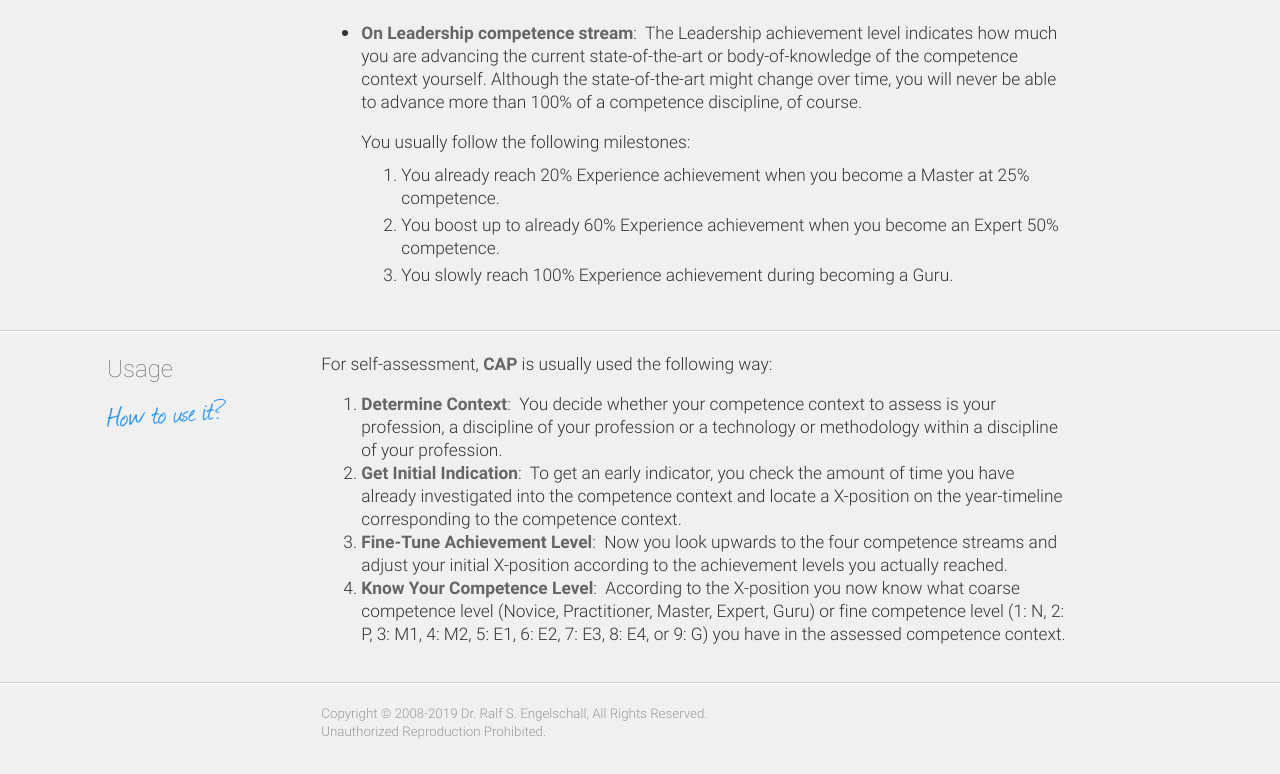
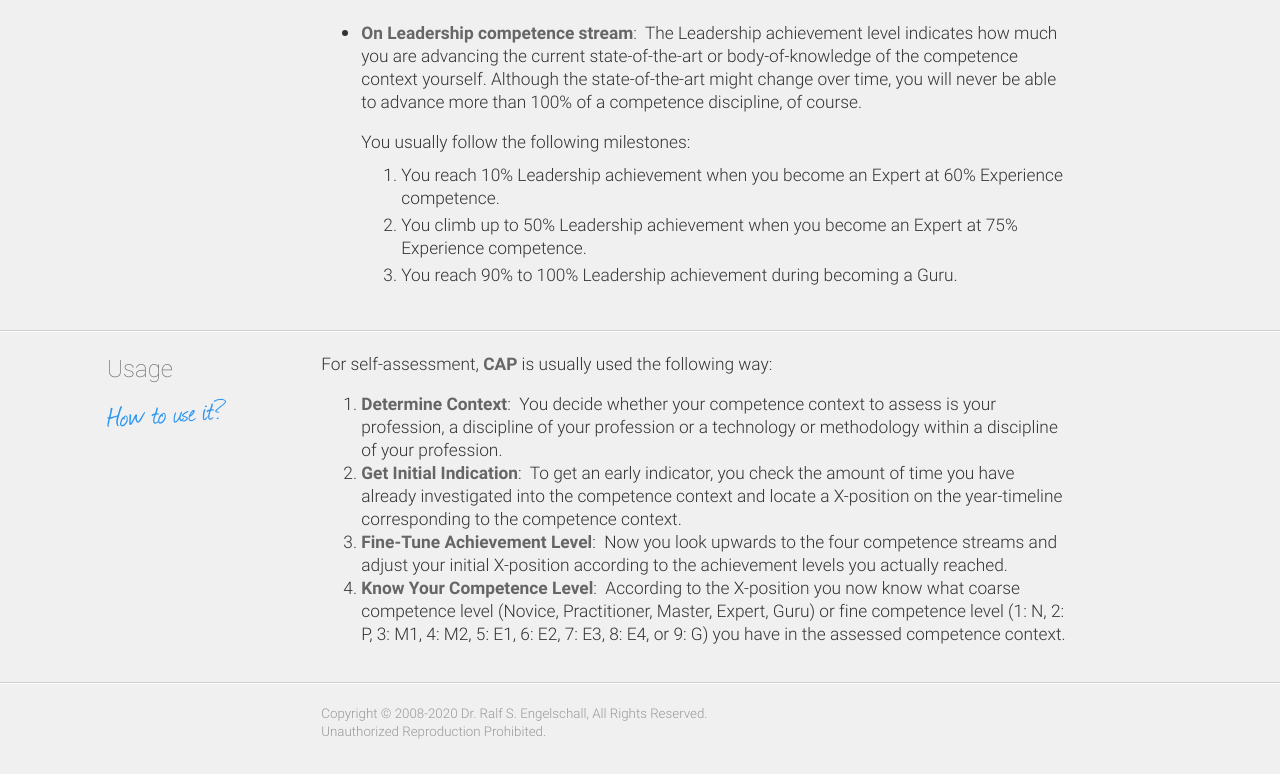
Before and after one commit to rse/cap-model, a website: page index.html in a window 1280 px wide. Shown: the part 3865-4639 px from the top of the page. Drawn offline with Linux system fonts and the light colour scheme.

Commit message:
fix Leadership milestone description (contributed by Stefan Brütsch)

```diff
--- a/index.html
+++ b/index.html
@@ -256,9 +256,9 @@ four competence streams:
       <p/>
       You usually follow the following milestones:
       <ol>
-          <li>You already reach 20% Experience achievement when you become a Master at 25% competence.</li>
-          <li>You boost up to already 60% Experience achievement when you become an Expert 50% competence.</li>
-          <li>You slowly reach 100% Experience achievement during becoming a Guru.</li>
+          <li>You reach 10% Leadership achievement when you become an Expert at 60% Experience competence.</li>
+          <li>You climb up to 50% Leadership achievement when you become an Expert at 75% Experience competence.</li>
+          <li>You reach 90% to 100% Leadership achievement during becoming a Guru.</li>
       </ol>
    </li>
 </ul>
@@ -299,7 +299,7 @@ For self-assessment, <b>CAP</b> is usually used the following way:
             </div>
             <div class="g-row copyright">
                 <div class="g-off-3-12 g-col-9-12">
-                    Copyright &copy; 2008-2019 <a href="http://engelschall.com/">Dr. Ralf S. Engelschall</a>,
+                    Copyright &copy; 2008-2020 <a href="http://engelschall.com/">Dr. Ralf S. Engelschall</a>,
                     All Rights Reserved.<br/>
                     Unauthorized Reproduction Prohibited.
                 </div>
```
Also changed, not shown: 2 other files.
